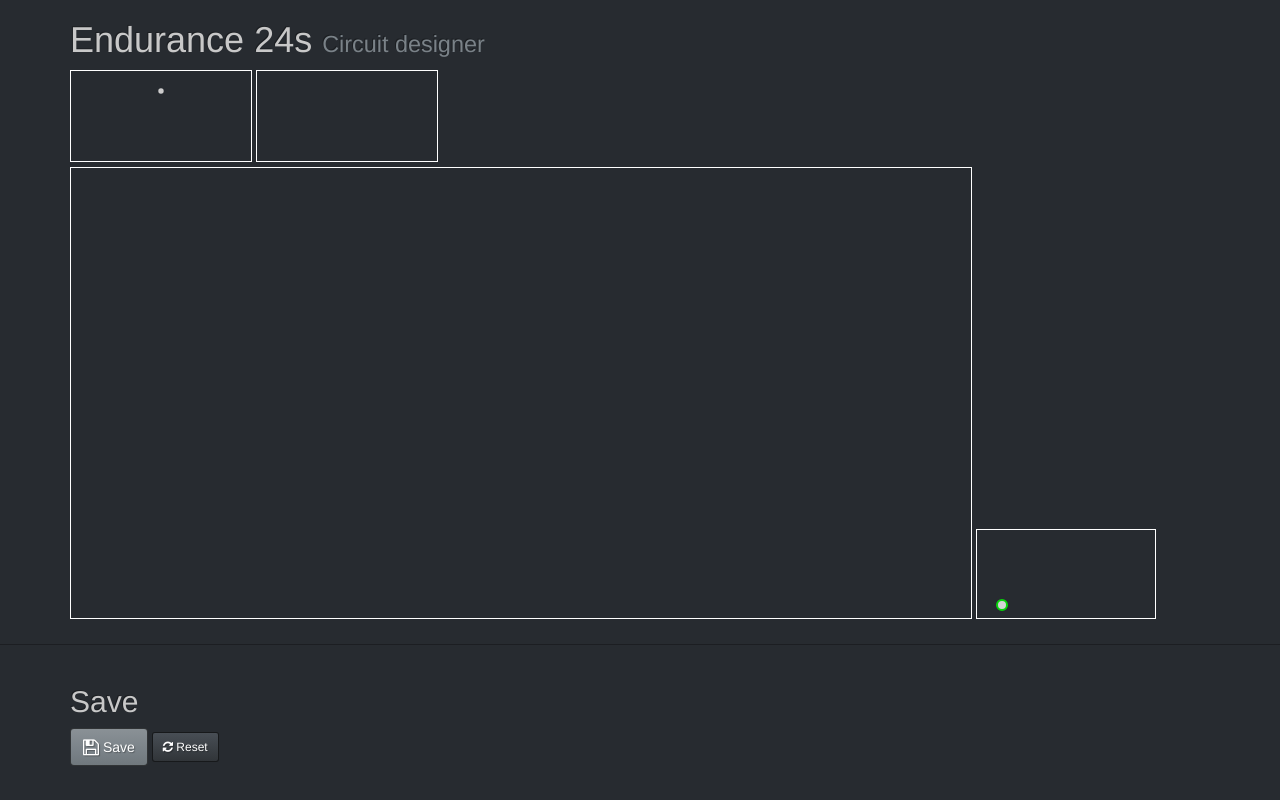
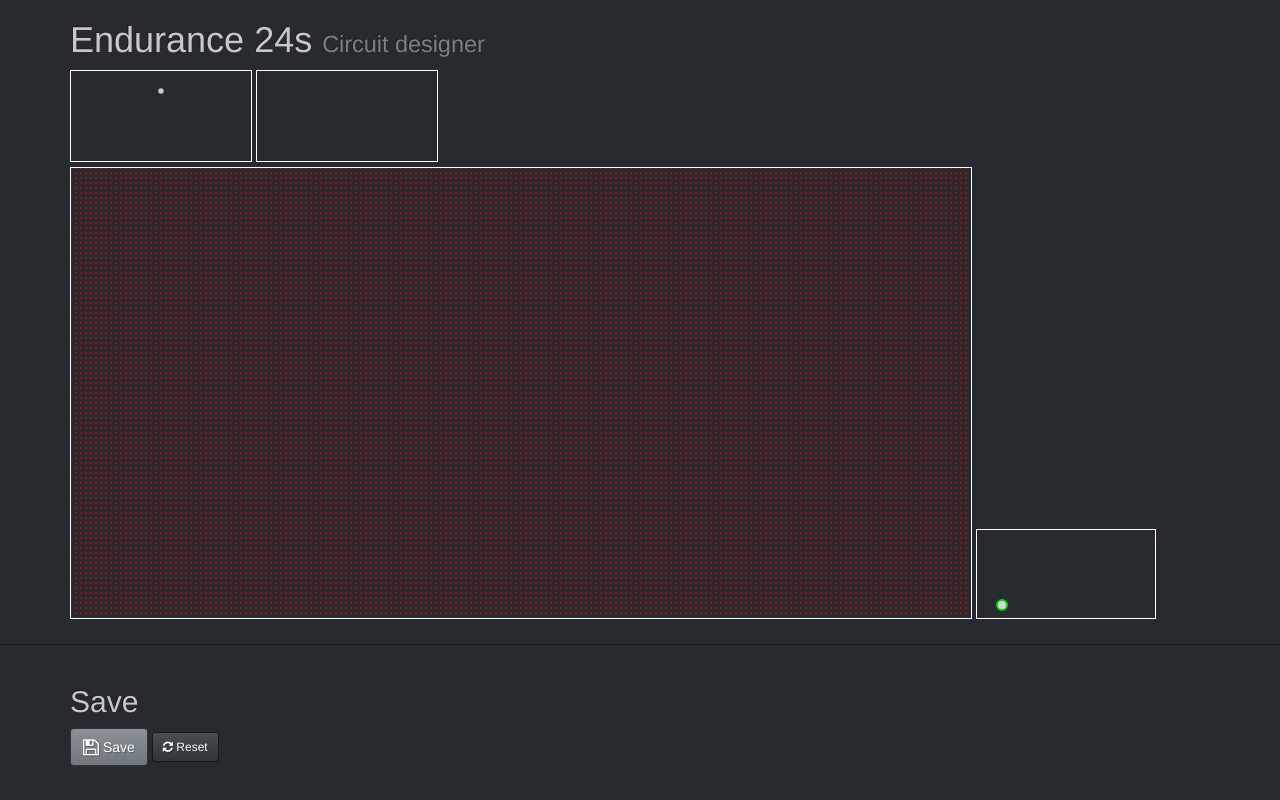
Before and after one commit to swizkon/endurance-24-secs, a website: page front/circuit.html in a window 1280 px wide. Drawn offline with Linux system fonts and the light colour scheme.

Commit message:
New logic for ploter

```diff
--- a/front/circuit.html
+++ b/front/circuit.html
@@ -22,7 +22,7 @@
 			<div class="col-md-12">
 				<canvas id="circuit" width="900" height="450" style="border:solid 1px white;"></canvas>
 				<canvas id="preview" width="900" height="450" style="border:solid 1px white;"></canvas>
-				<canvas id="map" width="900" height="450" style="border:solid 1px white;"></canvas>
+				<canvas id="plotter" width="900" height="450" style="border:solid 1px white;"></canvas>
 				<svg id="preview" width="900" height="450" xmlns="http://www.w3c.org.200/svg" style="border:solid 1px white;">
 					<circle id="circle1" cx="25" cy="75" r="5" stroke="#00ff00" fill="#fff" stroke-width="2" style="opacity: 0.8;" />
 				</svg>
@@ -59,6 +59,9 @@
 		var canvas = document.querySelector("canvas#circuit");
 		var canvasContext = canvas.getContext("2d");
 
+		var previewCanvas = document.querySelector("canvas#preview");
+		var previewCanvasContext = previewCanvas.getContext("2d");
+
 		var clickEvent$ = Rx.Observable.fromEvent($('canvas#circuit'), 'click');
 
 		$(document).ready(function () {
@@ -77,15 +80,14 @@
 				points[points.length] = p;
 				var context = document.querySelector("canvas#preview").getContext("2d");
 				context.clearRect(0, 0, canvas.width, canvas.height);
-				context.translate(0.0,0.0);
+				context.translate(0.0, 0.0);
 
 				context.lineWidth = 60 / scale;
 				context.strokeStyle = "#999";
 				context.beginPath();
 				context.moveTo(points[0].x, points[0].y);
 				var pointIndex;
-				for(pointIndex = 0 ;  pointIndex < points.length ; pointIndex++){
-
+				for (pointIndex = 0; pointIndex < points.length; pointIndex++) {
 					context.lineTo(points[pointIndex].x, points[pointIndex].y);
 				}
 				context.closePath();
@@ -97,8 +99,7 @@
 				context.beginPath();
 				context.moveTo(points[0].x, points[0].y);
 				var pointIndex;
-				for(pointIndex = 0 ;  pointIndex < points.length ; pointIndex++){
-
+				for (pointIndex = 0; pointIndex < points.length; pointIndex++) {
 					context.lineTo(points[pointIndex].x, points[pointIndex].y);
 				}
 				context.closePath();
@@ -127,7 +128,58 @@
 			});
 
 
-			Rx.Observable.fromEvent($('canvas#preview'), 'mousemove').subscribe(function(e){
+			pointClick$.subscribe(function (p) {
+				var context = document.querySelector("canvas#plotter").getContext("2d");
+				context.clearRect(0, 0, canvas.width * scale, canvas.height * scale);
+				context.translate(0.0, 0.0);
+
+
+				// context.lineWidth = 40; // / scale;
+				// context.strokeStyle = "#999";
+				// context.beginPath();
+				// context.moveTo(points[0].x * scale, points[0].y * scale);
+				// var pointIndex;
+				// for (pointIndex = 0; pointIndex < points.length; pointIndex++) {
+				// 	context.lineTo(points[pointIndex].x * scale, points[pointIndex].y * scale);
+				// }
+				// context.closePath();
+				// context.lineJoin = 'round';
+				// context.stroke();
+
+				var ontrack = 0;
+				var plotter = [];
+				var radius = 1;
+				var x, y;
+				for (x = 0; x < circuitWidth; x += 1) {
+					for (y = 0; y < circuitHeight; y += 1) {
+
+						var inpath = previewCanvasContext.isPointInStroke(x, y);
+						var fillColor = inpath ? '#00ff00' : '#cc0000';
+						ontrack += inpath ? 1 : 0;
+
+						if(inpath){
+							plotter[plotter.length] = x;
+							plotter[plotter.length] = y;
+						}
+
+						context.beginPath();
+						context.arc(x * scale, y * scale, radius, 0, 2 * Math.PI, false);
+						context.fillStyle = fillColor;
+						context.fill();
+					}
+				}
+console.log(ontrack);
+console.log(plotter);
+
+			});
+
+
+
+
+
+
+
+			Rx.Observable.fromEvent($('canvas#preview'), 'mousemove').subscribe(function (e) {
 
 				var x, y;
 				x = e.offsetX;
@@ -136,13 +188,11 @@
 				$('#circle1').attr('cy', y);
 				$('#circle1').attr('cx', x);
 
-				var context = e.target.getContext("2d");
-				var inpath = context.isPointInStroke(x, y);
+				var inpath = previewCanvasContext.isPointInStroke(x, y);
 
 				$('#circle1').attr('stroke', inpath ? '#00ff00' : '#ff0000');
 			});
 		});
-
 	</script>
 </body>
 
```
